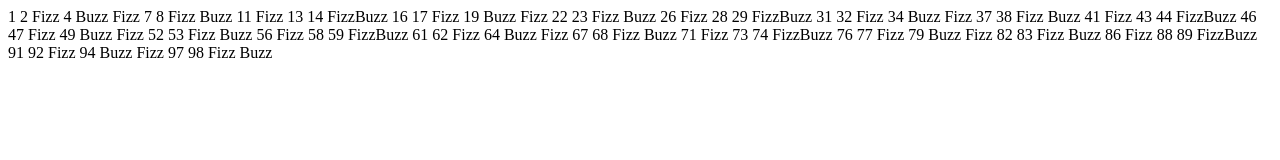
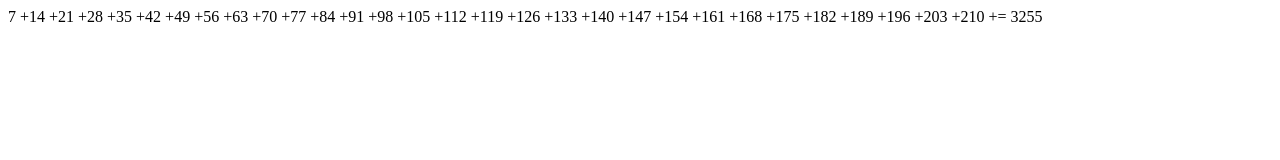
Before and after one commit to akova88/my-new-project, a plain HTML site: page module_1/javascrip_base/Loop/bt1.html in a window 1280 px wide. Drawn offline with Linux system fonts and the light colour scheme.

Commit message:
bai tap 1 Loop

```diff
--- a/module_1/javascrip_base/Loop/bt1.html
+++ b/module_1/javascrip_base/Loop/bt1.html
@@ -49,7 +49,7 @@
         // }
         // document.write('Số đầu tiên trong dãy Fibonacci chia hết cho 5 là: ' + value);
 
-        // B6: Tính tổng của 20 số đầu tiên trong dãy fibonacci.
+        // B5: Tính tổng của 20 số đầu tiên trong dãy fibonacci.
         var sum = 0;
         for ( var i = 0; i < 20; i++) {
             document.write(fibonacci(i) + ' +');
@@ -58,23 +58,35 @@
         document.write('=' + sum);
         */
 
+        // B6: Tính tổng 30 số đầu tiên chia hết cho 7
+        var count = 1;
+        var sum = 0;
+        for (var i = 1; i <= 30; i++) {
+           var bs = i*7;
+            sum += bs;
+           document.write(bs + ' +');
+
+        }
+        document.write('= ' +sum);
+
+
         // B7: Viết chương trình
 
-        for ( var i = 1; i <= 100; i++) {
-            switch(true) {
-                case ( i % 3 == 0 && i % 5 == 0):
-                document.write('FizzBuzz ')
-                break;
-                case (i % 3 == 0):
-                document.write('Fizz ');
-                break;
-                case ( i % 5 == 0):
-                document.write('Buzz ');
-                break;
-                default:
-                document.write(i + ' ');
-            }
-        }
+        // for ( var i = 1; i <= 100; i++) {
+        //     switch(true) {
+        //         case ( i % 3 == 0 && i % 5 == 0):
+        //         document.write('FizzBuzz ')
+        //         break;
+        //         case (i % 3 == 0):
+        //         document.write('Fizz ');
+        //         break;
+        //         case ( i % 5 == 0):
+        //         document.write('Buzz ');
+        //         break;
+        //         default:
+        //         document.write(i + ' ');
+        //     }
+        // }
     </script>
 
 </body>
```
